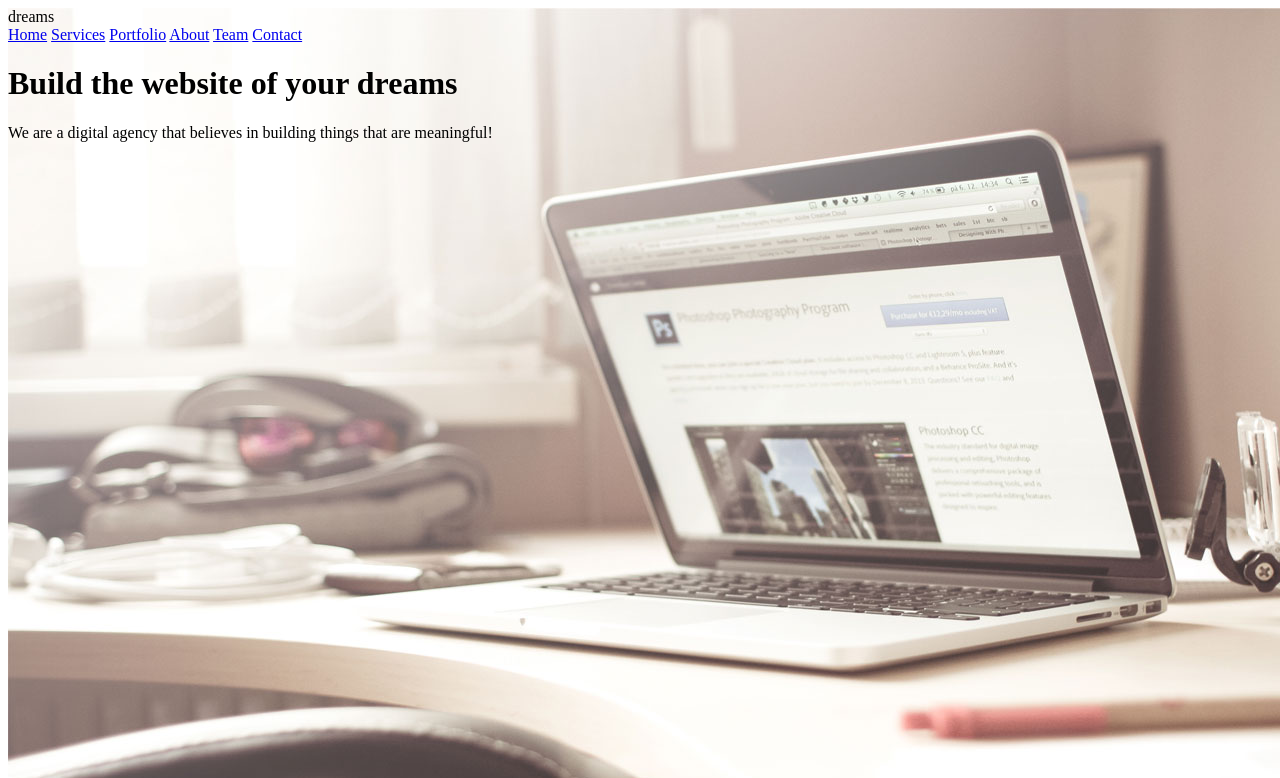
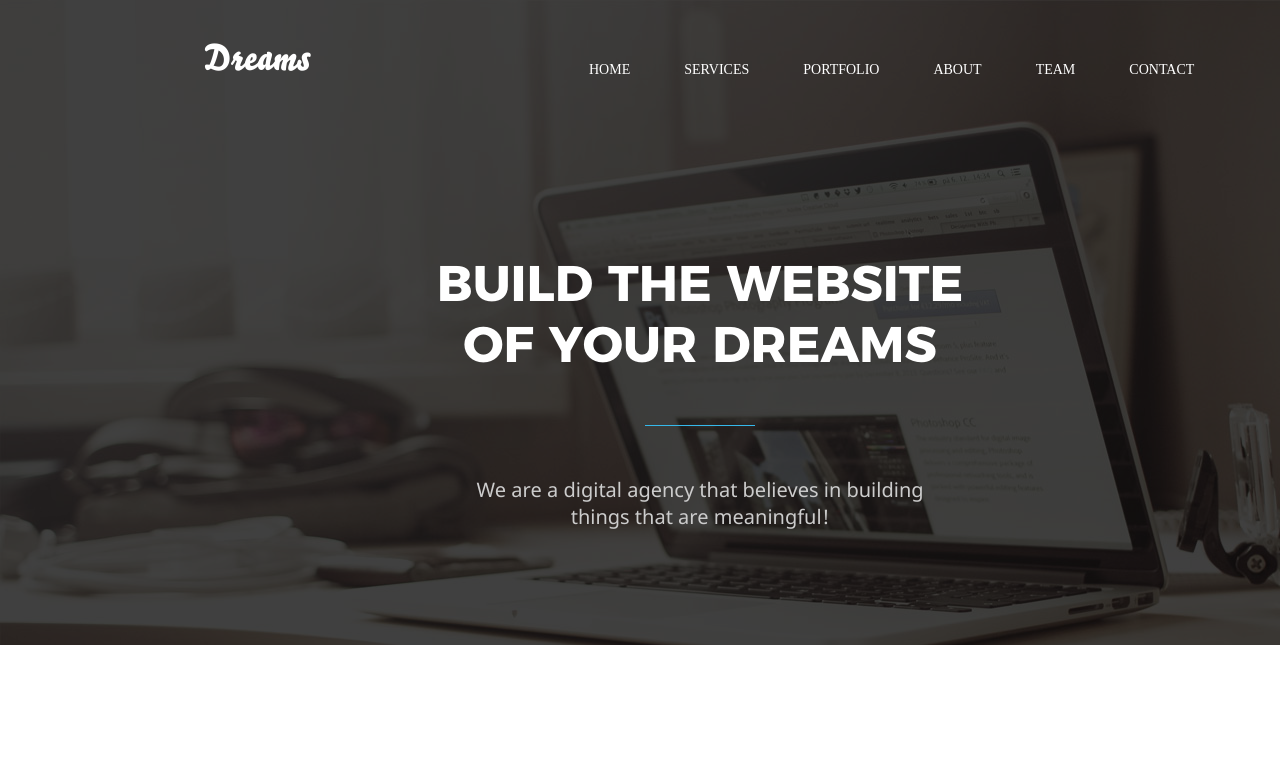
Before and after one commit to portfolio-homa/dreams-project, a website: page index.html in a window 1280 px wide. Shown: the top 778 px of the page. Drawn offline with Linux system fonts and the light colour scheme.

Commit message:
header is done

```diff
--- a/gulpfile.js
+++ b/gulpfile.js
@@ -18,7 +18,7 @@ gulp.task('connect', function () {
 });
 
 
-//sass
+//helpers
 gulp.task('sass', function () {
     gulp.src('./scss/main.scss')
         .pipe(sass().on('error', sass.logError))
--- a/index.html
+++ b/index.html
@@ -8,8 +8,9 @@
 <body>
 
 <header class="header">
-    <div class="header__nav">
-        <span class="header__nav-logo">dreams</span>
+    <div class="header-wrap">
+    <div class="header-wrap__nav">
+        <a class="header-wrap__nav-logo" href="#">dreams</a>
         <nav class="navigation">
             <a class="navigation__item" href="#">Home</a>
             <a class="navigation__item" href="#">Services</a>
@@ -19,9 +20,11 @@
             <a class="navigation__item" href="#">Contact</a>
         </nav>
     </div>
-    <div class="header__info">
-        <h1 class="header__info-title">Build the website of your dreams</h1>
-        <p class="header__info-text">We are a digital agency that believes in building things that are meaningful!</p>
+    <div class="header-wrap__info">
+        <h1 class="header-wrap__info-title">Build the website of your dreams</h1>
+        <span class="header-wrap__info-line"></span>
+        <p class="header-wrap__info-text">We are a digital agency that believes in building things that are meaningful!</p>
+    </div>
     </div>
 </header>
 
--- a/package.json
+++ b/package.json
@@ -9,8 +9,5 @@
     "gulp-livereload": "^3.8.1",
     "gulp-rename": "^1.2.2",
     "gulp-sass": "^3.1.0"
-  },
-  "dependencies": {
-    "normalize-scss": "^6.0.0"
   }
 }
--- a/scss/base/common.scss
+++ b/scss/base/common.scss
@@ -1,3 +1,8 @@
+* {
+  margin: 0;
+  padding: 0;
+}
+
 body {
   width: 1400px;
 }
--- a/scss/header/header.scss
+++ b/scss/header/header.scss
@@ -1,5 +1,75 @@
 .header {
-  width: 1400px;
-  height: 955px;
+  display: flex;
   background-image: url("../../img/header-background.jpg");
+  overflow: hidden;
+
+  &-wrap {
+    width: 1400px;
+    height: 645px;
+    background-color: rgba($BLACK, 0.75);
+
+    &__nav {
+      width: 992px;
+      display: flex;
+      margin: 40px auto 0;
+
+      &-logo {
+        width: 385px;
+        text-decoration: none;
+        font: 36px $logoFont;
+        text-transform: capitalize;
+        color: $WHITE;
+      }
+    }
+
+    &__info {
+      width: 565px;
+      margin: 170px auto 0;
+
+      &-title {
+        text-transform: $textTransform;
+        text-align: center;
+        font: $heading1Size $headline1Font;
+        color: $WHITE;
+        padding-bottom: 50px;
+      }
+
+      &-line {
+        display: block;
+        width: 110px;
+        height: 1px;
+        background-color: $PICTON_BLUE;
+        margin: auto;
+      }
+
+      &-text {
+        width: 448px;
+        text-align: center;
+        font: 20px $mainFont;
+        color: $SILVER;
+        margin: 50px auto 0;
+      }
+    }
+  }
 }
+
+.navigation {
+  margin-top: 20px;
+
+  &__item {
+    text-decoration: none;
+    text-transform: $textTransform;
+    font: $paragraph1Size $headline2Font;
+    color: $WHITE;
+    margin-right: 50px;
+    transition: color 0.2s;
+
+    &:last-child {
+      margin-right: 0;
+    }
+
+    &:hover {
+      color: $PICTON_BLUE;
+    }
+  }
+}
--- a/scss/main.scss
+++ b/scss/main.scss
@@ -1,11 +1,5 @@
-/*default*/
-@import "../node_modules/normalize-scss/sass/normalize/_normalize-mixin.scss";
-@import "../node_modules/normalize-scss/sass/normalize/_variables.scss";
-@import "../node_modules/normalize-scss/sass/normalize/_vertical-rhythm.scss";
-
 /*main styles*/
 @import "base/common";
 @import "base/typography";
 @import "base/variables";
 @import "header/header";
-@import "header/header__nav";
```
Also changed, not shown: css/main.min.css, scss/header/header__nav.scss (deleted).
